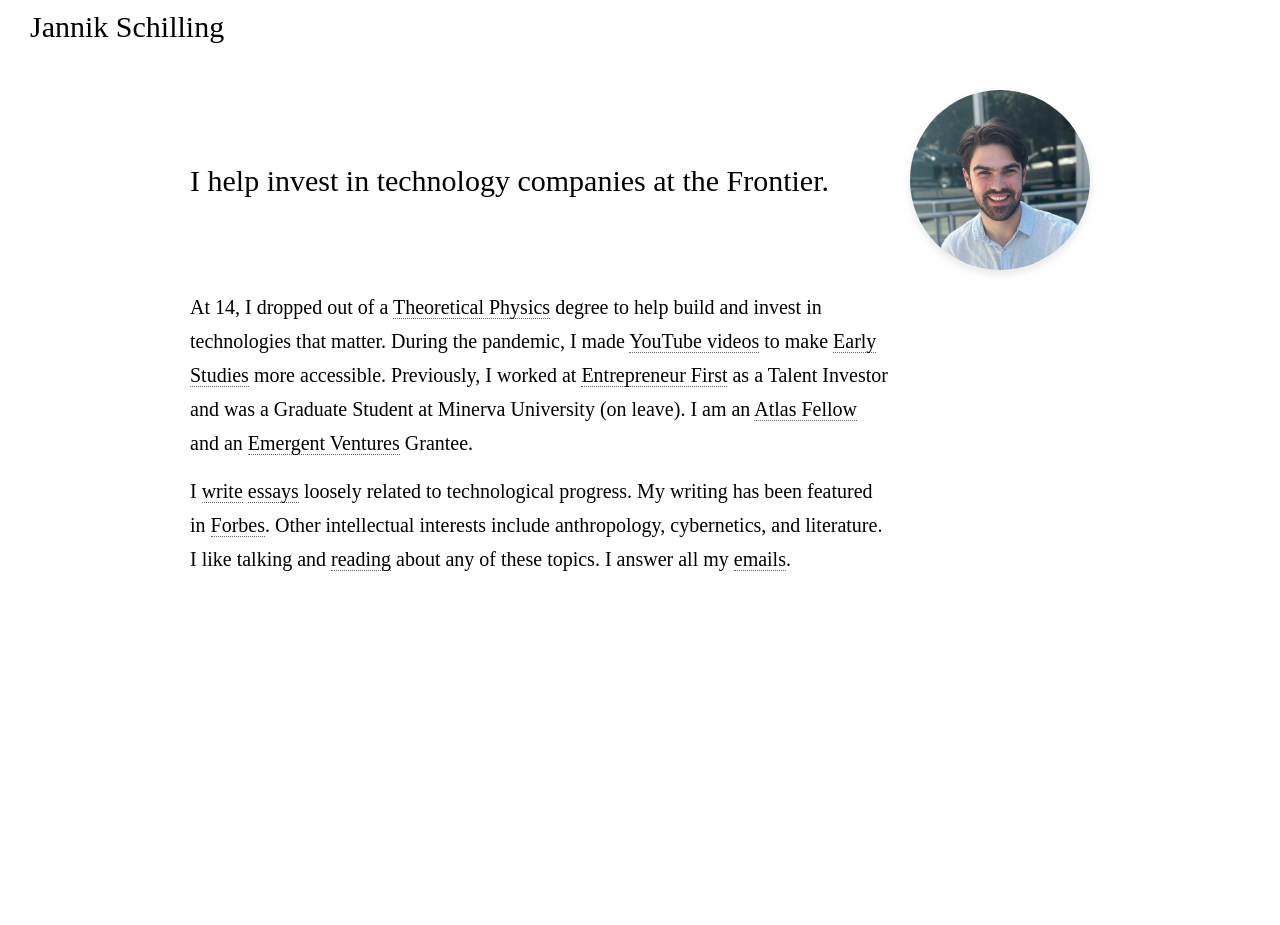
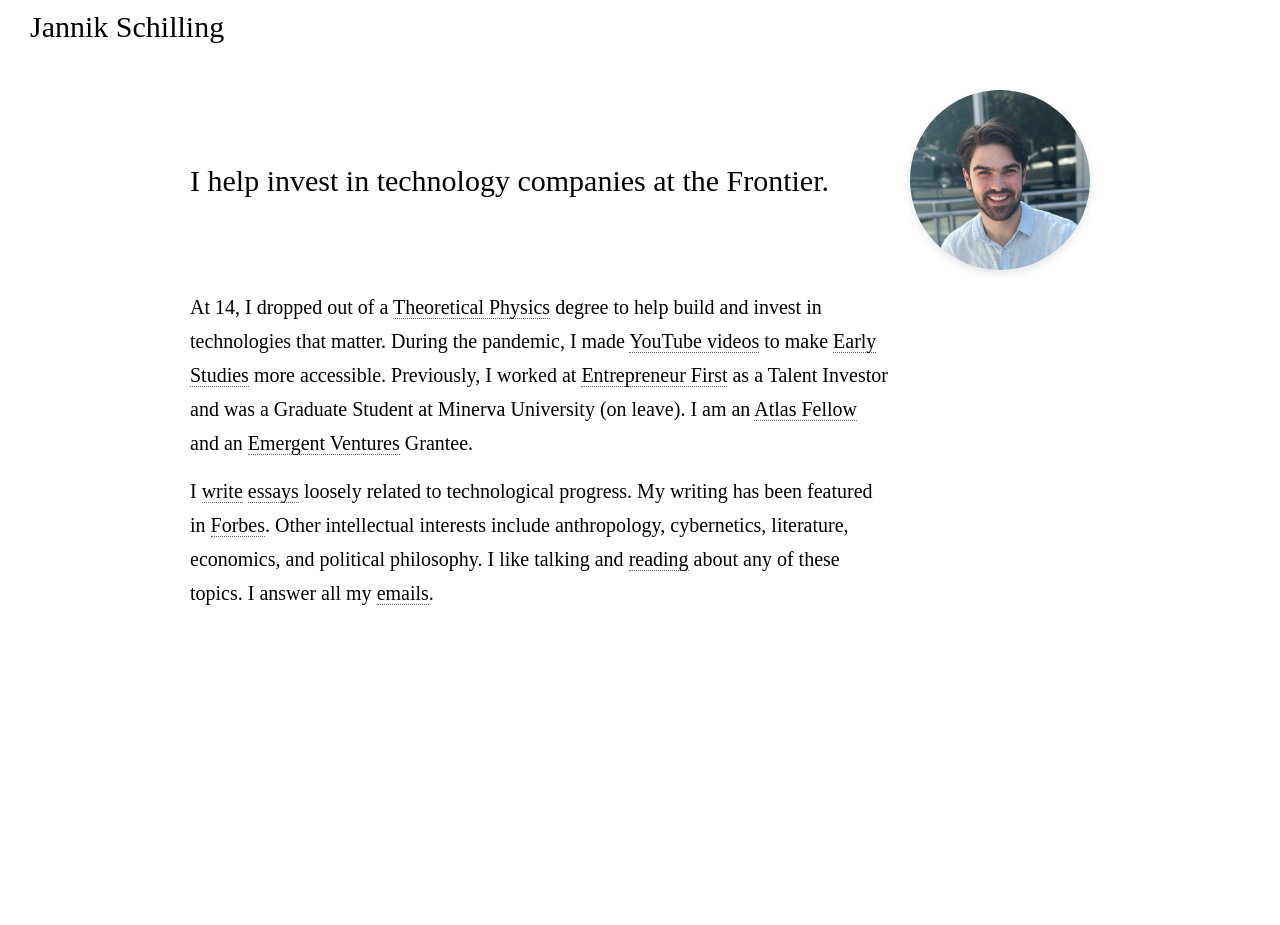
Before and after one commit to jannikls/jannikls.github.io, a Jekyll site: the page built from index.md, in a window 1280 px wide. Built offline with Jekyll 4.4.1, drawn with Linux system fonts in a browser that asks for light colours; some web fonts are replaced.

Commit message:
Added pol phi

```diff
--- a/index.md
+++ b/index.md
@@ -4,4 +4,4 @@
 ---
 At 14, I dropped out of a [Theoretical Physics](/theoretical-physics) degree to help build and invest in technologies that matter. During the pandemic, I made [YouTube videos](https://www.youtube.com/@howtophysics9633) to make [Early Studies](https://www.jannikschilling.com/early-studies.html) more accessible. Previously, I worked at [Entrepreneur First](https://www.joinef.com) as a Talent Investor and was a Graduate Student at Minerva University (on leave).  I am an [Atlas Fellow](https://www.atlasfellowship.org/) and an [Emergent Ventures](https://www.mercatus.org/emergent-ventures) Grantee.
 
-I [write](/blog/) [essays](https://www.theschillingpoint.com/subscribe?utm_source=website) loosely related to technological progress. My writing has been featured in [Forbes](https://www.forbes.com/sites/jonathanwai/2023/08/16/finding-the-next-steve-wozniak/). Other intellectual interests include anthropology, cybernetics, and literature. I like talking and [reading](/bookshelf) about any of these topics. I answer all my [emails](mailto:janniklschilling@gmail.com).
+I [write](/blog/) [essays](https://www.theschillingpoint.com/subscribe?utm_source=website) loosely related to technological progress. My writing has been featured in [Forbes](https://www.forbes.com/sites/jonathanwai/2023/08/16/finding-the-next-steve-wozniak/). Other intellectual interests include anthropology, cybernetics, literature, economics, and political philosophy. I like talking and [reading](/bookshelf) about any of these topics. I answer all my [emails](mailto:janniklschilling@gmail.com).
```
